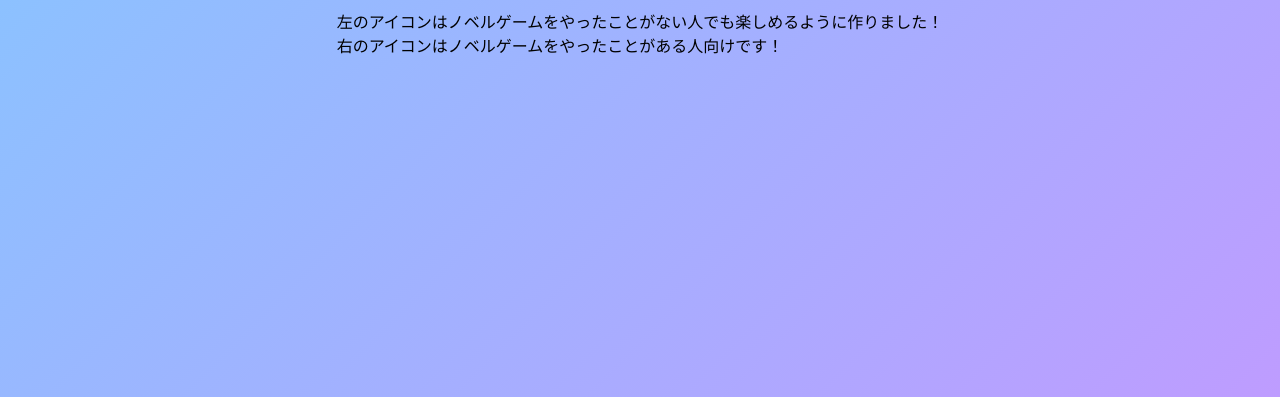
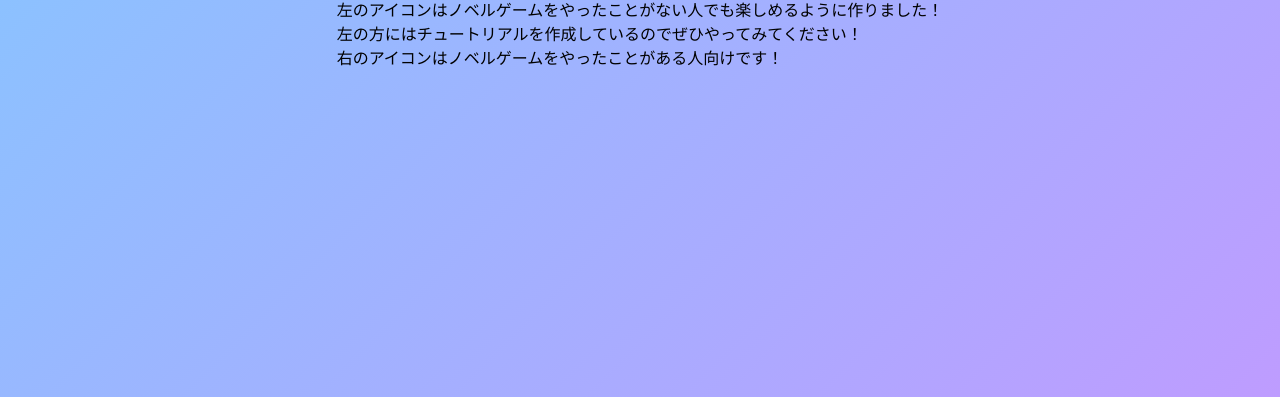
Before and after one commit to ito0616/ge--mu, a plain HTML site: page index.html in a window 1280 px wide. Shown: the part 403-800 px from the top of the page. Drawn offline with Linux system fonts and the light colour scheme.

Commit message:
Update index.html

```diff
--- a/index.html
+++ b/index.html
@@ -22,6 +22,7 @@
         <h1>ゲームの説明</h1>
         <p>
             左のアイコンはノベルゲームをやったことがない人でも楽しめるように作りました！<br>
+			左の方にはチュートリアルを作成しているのでぜひやってみてください！<br>
 			右のアイコンはノベルゲームをやったことがある人向けです！
         </p>
     </div>
```
